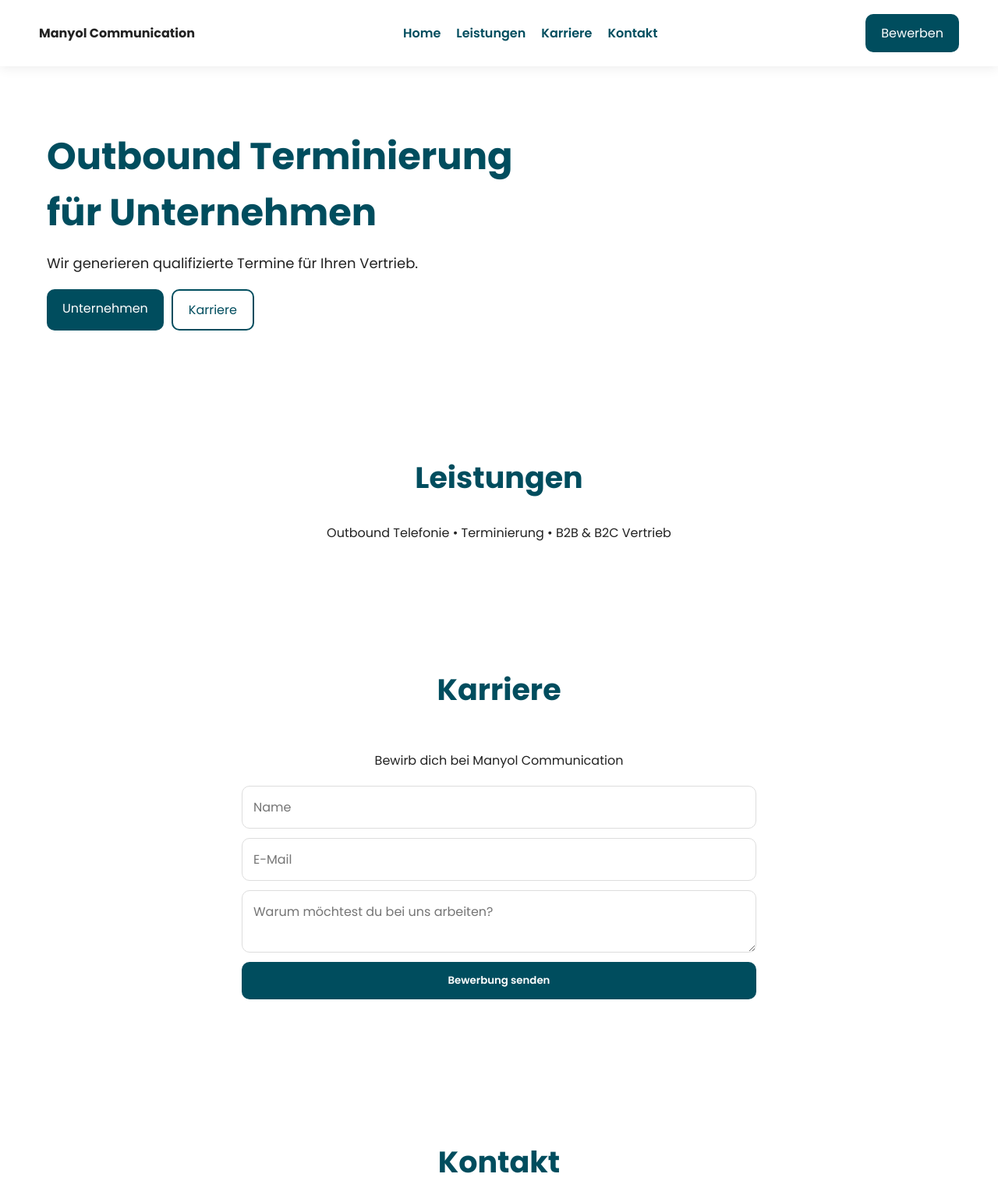
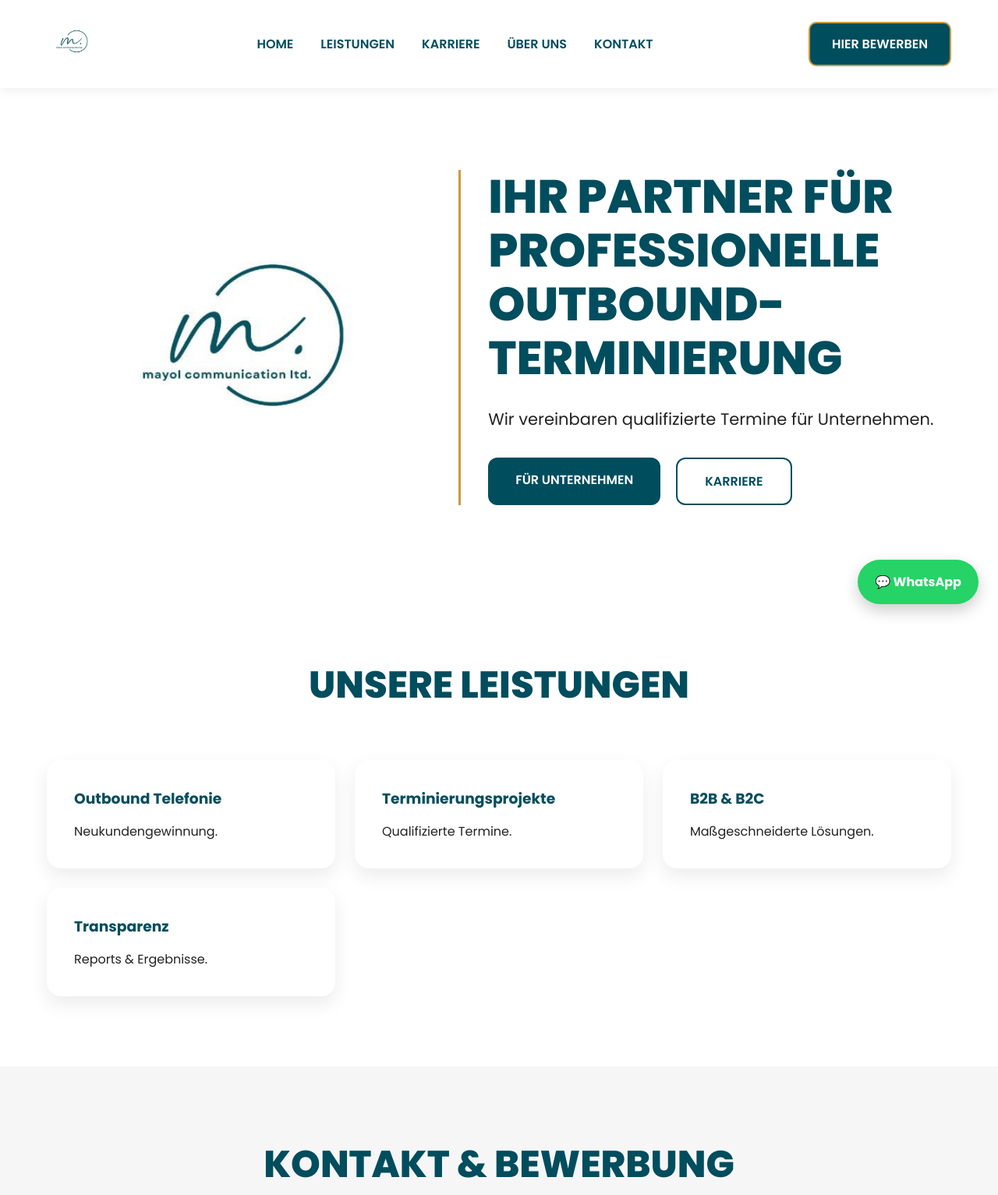
Before and after one commit to Mayolcommunication33/mayolcommunication, a plain HTML site: page index.html in a window 1280 px wide. Shown: the top 1533 px of the page at 78% size. Drawn offline with Linux system fonts and the light colour scheme.

Commit message:
Update index.html

```diff
--- a/index.html
+++ b/index.html
@@ -6,9 +6,12 @@
 
 <title>Manyol Communication | Karriere & Vertrieb</title>
 
+<link rel="preconnect" href="https://fonts.googleapis.com">
 <link href="https://fonts.googleapis.com/css2?family=Poppins:wght@300;400;500;600;700;800&display=swap" rel="stylesheet">
 
 <style>
+
+/* ===== ORIGINAL STYLE ===== */
 *{
 margin:0;
 padding:0;
@@ -20,135 +23,352 @@
 :root{
 --primary:#004d5e;
 --gold:#c89c3d;
+--light:#f8f8f8;
+--dark:#082b35;
 }
 
 body{
 background:#fff;
 color:#222;
+overflow-x:hidden;
 }
 
 /* HEADER */
 header{
 position:sticky;
 top:0;
+z-index:1000;
+background:white;
+box-shadow:0 2px 15px rgba(0,0,0,.08);
 display:flex;
 justify-content:space-between;
 align-items:center;
-padding:18px 50px;
-background:#fff;
-box-shadow:0 2px 15px rgba(0,0,0,.08);
+padding:18px 60px;
 }
+
+.logo img{height:70px;}
 
 nav{
 display:flex;
-gap:20px;
+gap:35px;
+align-items:center;
 }
 
 nav a{
 text-decoration:none;
 color:var(--primary);
 font-weight:600;
+transition:.3s;
 }
 
-.btn{
-padding:12px 20px;
+nav a:hover{
+color:var(--gold);
+}
+
+.apply-btn{
 background:var(--primary);
-color:#fff;
+color:white;
+text-decoration:none;
+padding:14px 28px;
 border-radius:10px;
-text-decoration:none;
+border:2px solid var(--gold);
+font-weight:600;
+transition:.3s;
 }
 
 /* HERO */
 .hero{
-display:flex;
+display:grid;
+grid-template-columns:1fr 1.2fr;
 align-items:center;
-justify-content:space-between;
-padding:80px 60px;
+padding:80px 70px;
+min-height:80vh;
 }
 
-.hero h1{
+.hero-logo{text-align:center;}
+.hero-logo img{width:100%;max-width:450px;}
+
+.hero-content{
+border-left:3px solid var(--gold);
+padding-left:35px;
+}
+
+.hero-content h1{
+font-size:60px;
+line-height:1.15;
+color:var(--primary);
+margin-bottom:25px;
+font-weight:800;
+}
+
+.hero-content p{
+font-size:21px;
+line-height:1.8;
+margin-bottom:30px;
+}
+
+.hero-buttons{
+display:flex;
+gap:20px;
+flex-wrap:wrap;
+}
+
+.btn-primary{
+background:var(--primary);
+color:white;
+text-decoration:none;
+padding:16px 35px;
+border-radius:12px;
+font-weight:600;
+}
+
+.btn-secondary{
+border:2px solid var(--primary);
+color:var(--primary);
+text-decoration:none;
+padding:16px 35px;
+border-radius:12px;
+font-weight:600;
+}
+
+/* BENEFITS */
+.benefits{
+background:var(--primary);
+color:white;
+padding:50px;
+display:grid;
+grid-template-columns:repeat(4,1fr);
+gap:30px;
+}
+
+.benefit{
+text-align:center;
+}
+
+.benefit h3{
+color:var(--gold);
+margin-bottom:10px;
+font-size:24px;
+}
+
+/* SECTION */
+.section{
+padding:90px 60px;
+}
+
+.section-title{
+text-align:center;
 font-size:48px;
 color:var(--primary);
+margin-bottom:60px;
+font-weight:800;
 }
 
-.hero p{
-margin-top:15px;
+.grid{
+display:grid;
+grid-template-columns:repeat(auto-fit,minmax(280px,1fr));
+gap:25px;
+}
+
+.card{
+background:white;
+padding:35px;
+border-radius:18px;
+box-shadow:0 10px 25px rgba(0,0,0,.08);
+transition:.3s;
+}
+
+.card:hover{
+transform:translateY(-8px);
+}
+
+.card h3{
+color:var(--primary);
+margin-bottom:15px;
+}
+
+/* TEAM */
+.team-banner{
+height:550px;
+background:url("team bild mayol.png") center center/cover no-repeat;
+position:relative;
+}
+
+.team-banner::after{
+content:"";
+position:absolute;
+inset:0;
+background:rgba(0,77,94,.55);
+}
+
+.team-text{
+position:absolute;
+z-index:2;
+top:50%;
+left:50%;
+transform:translate(-50%,-50%);
+color:white;
+text-align:center;
+width:90%;
+}
+
+.team-text h2{
+font-size:52px;
+margin-bottom:20px;
+}
+
+.team-text p{
+font-size:22px;
+max-width:800px;
+margin:auto;
+}
+
+/* STATS */
+.stats{
+background:var(--primary);
+padding:55px;
+display:grid;
+grid-template-columns:repeat(4,1fr);
+gap:20px;
+color:white;
+text-align:center;
+}
+
+.stat h2{
+font-size:48px;
+color:var(--gold);
+}
+
+.stat p{
 font-size:18px;
 }
 
-.hero-buttons{
-margin-top:20px;
-display:flex;
-gap:10px;
+/* CONTACT */
+.contact{
+background:#f6f6f6;
 }
 
-.btn-outline{
-padding:12px 20px;
-border:2px solid var(--primary);
+.contact-wrapper{
+max-width:800px;
+margin:auto;
+}
+
+.contact-info{
+text-align:center;
+margin-bottom:35px;
+}
+
+.contact-info p{
+margin:10px 0;
+font-size:18px;
+}
+
+.contact-info a{
 color:var(--primary);
-border-radius:10px;
+font-weight:600;
 text-decoration:none;
 }
 
-/* SECTIONS */
-.section{
-padding:80px 50px;
-}
-
-.section h2{
-text-align:center;
-color:var(--primary);
-margin-bottom:30px;
-font-size:38px;
-}
-
-/* CAREER BOX */
-.career-box{
-max-width:700px;
-margin:auto;
-text-align:center;
-padding:20px;
-}
-
-/* FORM (nur UI, kein Backend) */
 form{
 display:flex;
 flex-direction:column;
-gap:12px;
-margin-top:20px;
+gap:15px;
 }
 
 input,textarea{
-padding:14px;
-border:1px solid #ddd;
+padding:15px;
+border:none;
 border-radius:10px;
 font-size:16px;
 }
 
+textarea{
+height:140px;
+resize:none;
+}
+
 button{
-padding:14px;
 background:var(--primary);
-color:#fff;
+color:white;
 border:none;
+padding:16px;
 border-radius:10px;
+font-size:16px;
+font-weight:600;
 cursor:pointer;
-font-weight:600;
 }
 
 /* FOOTER */
 footer{
+background:#08232c;
+color:white;
 text-align:center;
-padding:20px;
-background:#082b35;
-color:#fff;
+padding:25px;
+}
+
+/* WHATSAPP */
+.whatsapp{
+position:fixed;
+bottom:25px;
+right:25px;
+background:#25D366;
+color:white;
+padding:16px 22px;
+border-radius:50px;
+text-decoration:none;
+font-weight:700;
+box-shadow:0 8px 20px rgba(0,0,0,.2);
+z-index:9999;
 }
 
 /* MOBILE */
-@media(max-width:900px){
+@media(max-width:1000px){
 .hero{
+grid-template-columns:1fr;
+text-align:center;
+padding:50px 25px;
+}
+
+.hero-content{
+border-left:none;
+padding-left:0;
+margin-top:30px;
+}
+
+.hero-content h1{
+font-size:40px;
+}
+
+.hero-buttons{
+justify-content:center;
+}
+
+.benefits{
+grid-template-columns:1fr;
+}
+
+.stats{
+grid-template-columns:1fr 1fr;
+}
+
+header{
+padding:15px 20px;
 flex-direction:column;
-text-align:center;
+gap:15px;
 }
+
+nav{
+flex-wrap:wrap;
+justify-content:center;
+gap:15px;
+}
+}
+
+@media(max-width:700px){
+.section-title{font-size:34px;}
+.team-text h2{font-size:34px;}
+.team-text p{font-size:18px;}
+.stats{grid-template-columns:1fr;}
 }
 </style>
 </head>
@@ -156,53 +376,89 @@
 <body>
 
 <header>
-<div><strong>Manyol Communication</strong></div>
+<div class="logo">
+<img src="manyol communication LOGO.jpeg" alt="">
+</div>
 
 <nav>
-<a href="#">Home</a>
-<a href="#services">Leistungen</a>
-<a href="#career">Karriere</a>
-<a href="#contact">Kontakt</a>
+<a href="#">HOME</a>
+<a href="#services">LEISTUNGEN</a>
+<a href="#career">KARRIERE</a>
+<a href="#about">ÜBER UNS</a>
+<a href="#contact">KONTAKT</a>
 </nav>
 
-<a class="btn" href="#career">Bewerben</a>
+<a href="#contact" class="apply-btn">HIER BEWERBEN</a>
 </header>
 
 <!-- HERO -->
 <section class="hero">
-<div>
-<h1>Outbound Terminierung<br>für Unternehmen</h1>
-<p>Wir generieren qualifizierte Termine für Ihren Vertrieb.</p>
+<div class="hero-logo">
+<img src="manyol communication LOGO.jpeg" alt="">
+</div>
+
+<div class="hero-content">
+<h1>IHR PARTNER FÜR<br>PROFESSIONELLE<br>OUTBOUND-TERMINIERUNG</h1>
+<p>Wir vereinbaren qualifizierte Termine für Unternehmen.</p>
 
 <div class="hero-buttons">
-<a class="btn" href="#contact">Unternehmen</a>
-<a class="btn-outline" href="#career">Karriere</a>
+<a href="#contact" class="btn-primary">FÜR UNTERNEHMEN</a>
+<a href="#career" class="btn-secondary">KARRIERE</a>
 </div>
 </div>
 </section>
 
 <!-- SERVICES -->
 <section class="section" id="services">
-<h2>Leistungen</h2>
-<p style="text-align:center;">
-Outbound Telefonie • Terminierung • B2B & B2C Vertrieb
-</p>
+<h2 class="section-title">UNSERE LEISTUNGEN</h2>
+
+<div class="grid">
+<div class="card">
+<h3>Outbound Telefonie</h3>
+<p>Neukundengewinnung.</p>
+</div>
+
+<div class="card">
+<h3>Terminierungsprojekte</h3>
+<p>Qualifizierte Termine.</p>
+</div>
+
+<div class="card">
+<h3>B2B & B2C</h3>
+<p>Maßgeschneiderte Lösungen.</p>
+</div>
+
+<div class="card">
+<h3>Transparenz</h3>
+<p>Reports & Ergebnisse.</p>
+</div>
+</div>
 </section>
 
-<!-- CAREER -->
-<section class="section" id="career">
+<!-- CAREER + FIX -->
+<section class="section contact" id="contact">
 
-<h2>Karriere</h2>
+<div id="career"></div>
 
-<div class="career-box">
-<p>Bewirb dich bei Manyol Communication</p>
+<div class="contact-wrapper">
 
-<!-- KEIN BACKEND (sauber & stabil) -->
-<form onsubmit="alert('Formular aktuell nicht verbunden. Sag mir Bescheid, dann baue ich E-Mail Versand ein.'); return false;">
+<h2 class="section-title">KONTAKT & BEWERBUNG</h2>
 
-<input type="text" placeholder="Name" required>
-<input type="email" placeholder="E-Mail" required>
-<textarea placeholder="Warum möchtest du bei uns arbeiten?" required></textarea>
+<div class="contact-info">
+<p>📞 Deutschland: <a href="tel:+4917682370511">+49 176 82370511</a></p>
+<p>📞 Türkei: <a href="tel:+905513603546">+90 551 3603546</a></p>
+</div>
+
+<!-- FORM FIXED -->
+<form action="https://formsubmit.co/beewerber-mayolcommunication@outlook.de" method="POST">
+
+<input type="hidden" name="_captcha" value="false">
+<input type="hidden" name="_subject" value="Neue Bewerbung Website">
+<input type="hidden" name="_next" value="https://example.com/danke.html">
+
+<input type="text" name="name" placeholder="Name" required>
+<input type="email" name="email" placeholder="E-Mail" required>
+<textarea name="message" placeholder="Warum möchtest du bei uns arbeiten?" required></textarea>
 
 <button type="submit">Bewerbung senden</button>
 
@@ -211,17 +467,11 @@
 </div>
 </section>
 
-<!-- CONTACT -->
-<section class="section" id="contact">
-<h2>Kontakt</h2>
-
-<p style="text-align:center;">📞 +49 176 82370511</p>
-<p style="text-align:center;">📞 +90 551 3603546</p>
-</section>
-
 <footer>
 © 2026 Manyol Communication
 </footer>
 
+<a class="whatsapp" href="https://wa.me/905010392419" target="_blank">💬 WhatsApp</a>
+
 </body>
 </html>
```
